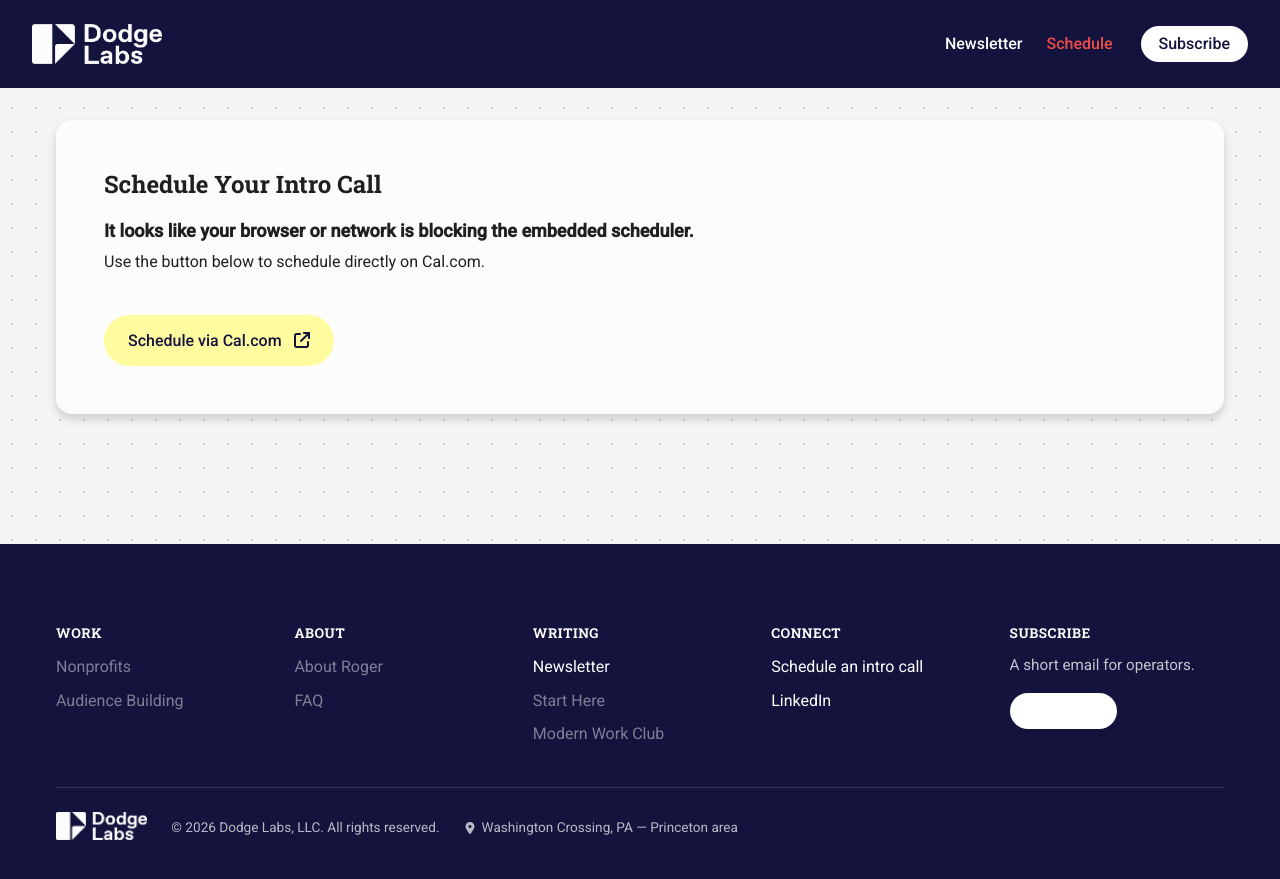
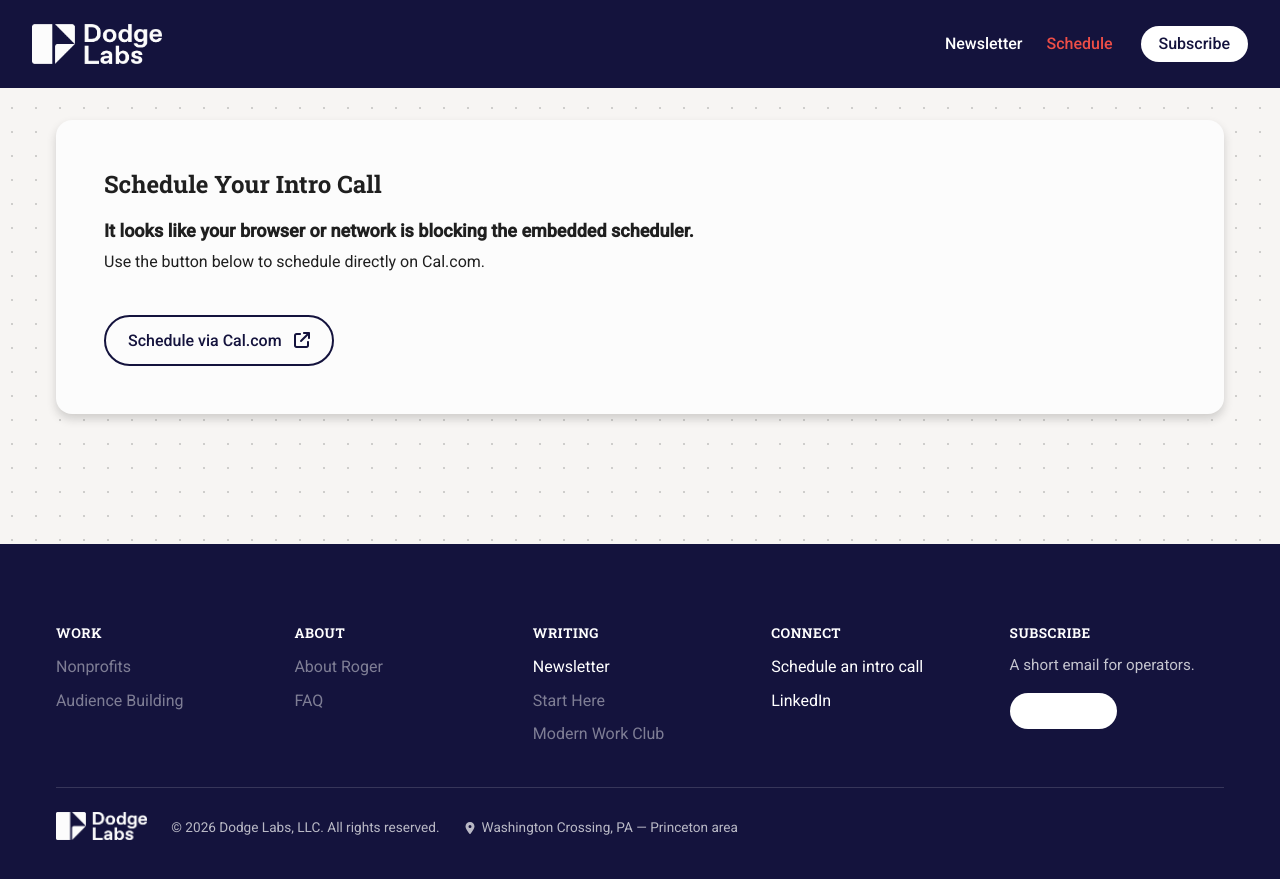
Before and after one commit to DodgeLabs/website, a Jekyll site: the page built from schedule-your-intro-call.md, in a window 1280 px wide. Shown: the top 879 px of the page. Built offline with Jekyll 4.4.1, drawn with Linux system fonts in a browser that asks for light colours; a script that is not in the unit is left out.

Commit message:
Use the outline secondary button for View the archive.
Navy border, no fill — same pill as Subscribe, lower emphasis.

```diff
--- a/assets/css/style.css
+++ b/assets/css/style.css
@@ -511,11 +511,11 @@ ol {
 .btn-secondary {
   display: inline-flex;
   align-items: center;
-  background-color: var(--color-highlight);
+  background-color: transparent;
   color: var(--color-navy);
   text-decoration: none;
-  padding: 16px 24px;
-  border: none;
+  padding: 14px 22px;
+  border: 2px solid var(--color-navy);
   border-radius: 50px;
   font-weight: 500;
   transition: background-color 0.2s ease, color 0.2s ease;
@@ -523,7 +523,7 @@ ol {
 }
 
 .btn-secondary:hover {
-  background-color: var(--color-red);
+  background-color: var(--color-navy);
   color: var(--color-white);
 }
 
```
